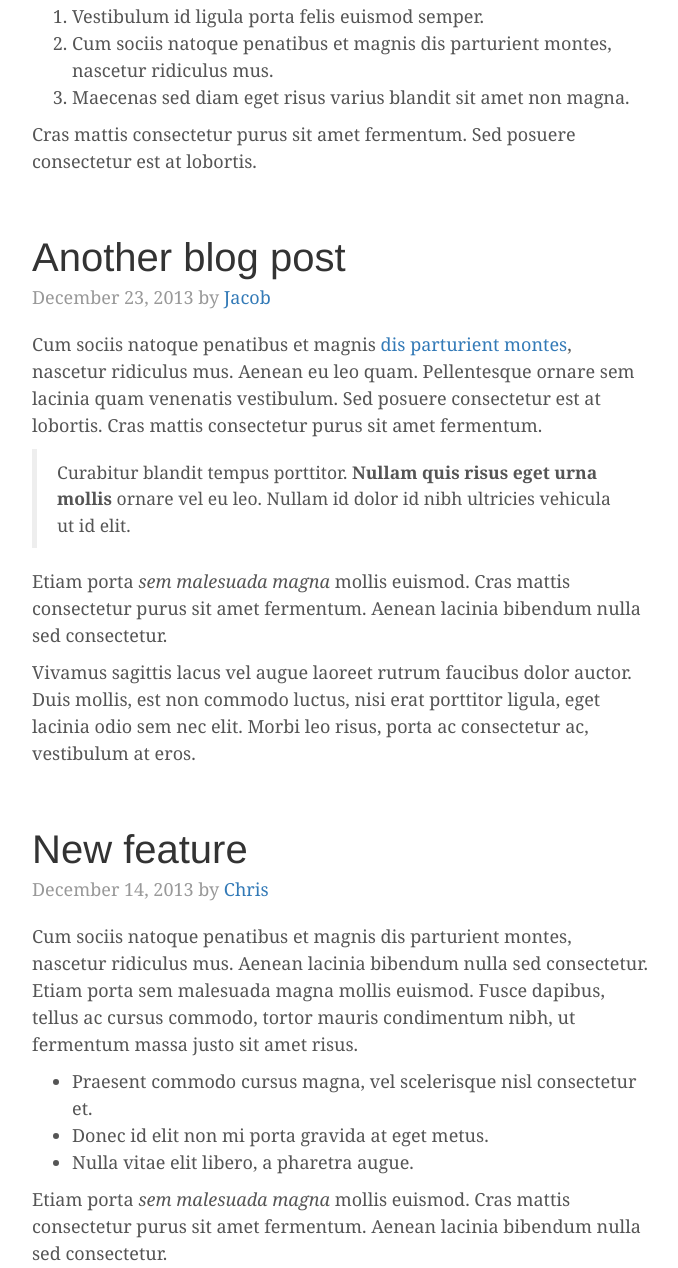
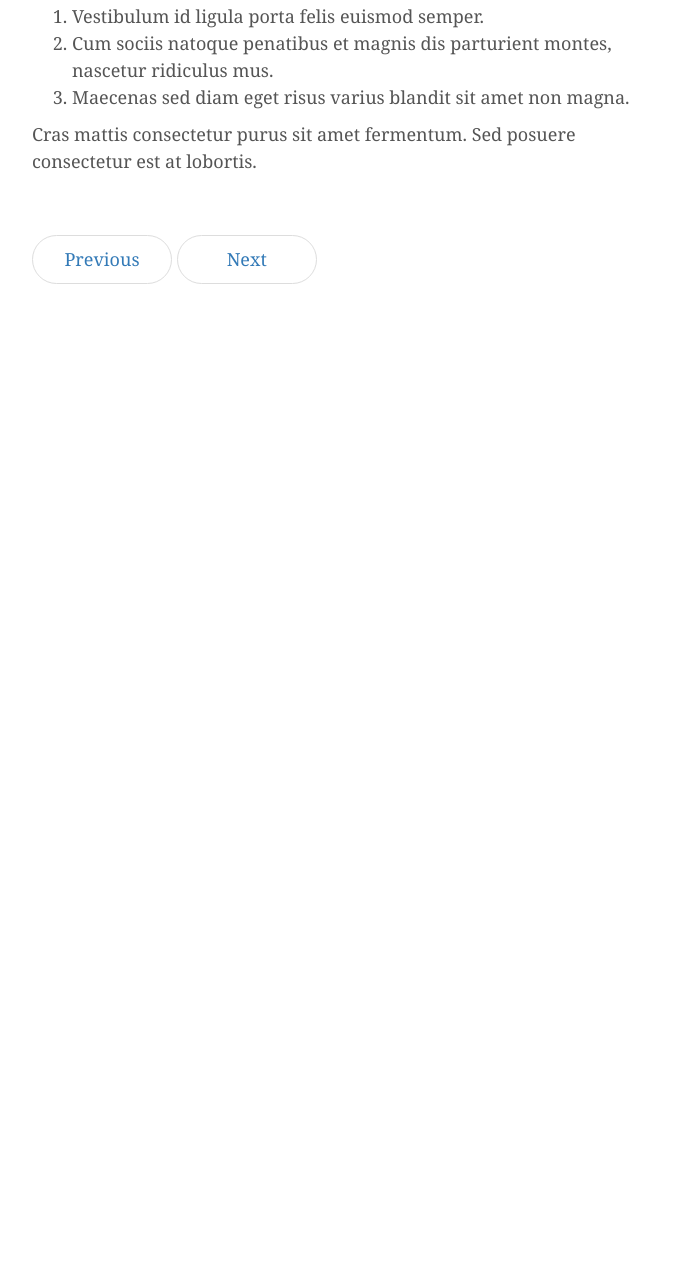
Before and after one commit to shieldscr/shieldscrApp, a website: page app/index.html at #/view1 in a window 1280 px wide. Shown: the part 1532-2800 px from the top of the page, without its empty margins (138-816 px from the left). After the commit the page ends 1876 px from the top, so only its background shows below. Drawn offline with nearby package versions, Linux system fonts and the light colour scheme.

Commit message:
Updated some front end

```diff
--- a/app/view1/view1.html
+++ b/app/view1/view1.html
@@ -1,7 +1,7 @@
 <div class="container">
 	<div class="blog-header">
-		<h1 class="blog-title">The Bootstrap Blog</h1>
-		<p class="lead blog-description">The official example template of creating a blog with Bootstrap.</p>
+		<h1 class="blog-title">Cory Shields</h1>
+		<p class="lead blog-description">Let's talk craftsmanship.</p>
 	</div>
 	<div class="row">
         <div class="col-sm-8 blog-main">
@@ -39,32 +39,6 @@
             <p>Cras mattis consectetur purus sit amet fermentum. Sed posuere consectetur est at lobortis.</p>
           </div><!-- /.blog-post -->
 
-          <div class="blog-post">
-            <h2 class="blog-post-title">Another blog post</h2>
-            <p class="blog-post-meta">December 23, 2013 by <a href="#">Jacob</a></p>
-
-            <p>Cum sociis natoque penatibus et magnis <a href="#">dis parturient montes</a>, nascetur ridiculus mus. Aenean eu leo quam. Pellentesque ornare sem lacinia quam venenatis vestibulum. Sed posuere consectetur est at lobortis. Cras mattis consectetur purus sit amet fermentum.</p>
-            <blockquote>
-              <p>Curabitur blandit tempus porttitor. <strong>Nullam quis risus eget urna mollis</strong> ornare vel eu leo. Nullam id dolor id nibh ultricies vehicula ut id elit.</p>
-            </blockquote>
-            <p>Etiam porta <em>sem malesuada magna</em> mollis euismod. Cras mattis consectetur purus sit amet fermentum. Aenean lacinia bibendum nulla sed consectetur.</p>
-            <p>Vivamus sagittis lacus vel augue laoreet rutrum faucibus dolor auctor. Duis mollis, est non commodo luctus, nisi erat porttitor ligula, eget lacinia odio sem nec elit. Morbi leo risus, porta ac consectetur ac, vestibulum at eros.</p>
-          </div><!-- /.blog-post -->
-
-          <div class="blog-post">
-            <h2 class="blog-post-title">New feature</h2>
-            <p class="blog-post-meta">December 14, 2013 by <a href="#">Chris</a></p>
-
-            <p>Cum sociis natoque penatibus et magnis dis parturient montes, nascetur ridiculus mus. Aenean lacinia bibendum nulla sed consectetur. Etiam porta sem malesuada magna mollis euismod. Fusce dapibus, tellus ac cursus commodo, tortor mauris condimentum nibh, ut fermentum massa justo sit amet risus.</p>
-            <ul>
-              <li>Praesent commodo cursus magna, vel scelerisque nisl consectetur et.</li>
-              <li>Donec id elit non mi porta gravida at eget metus.</li>
-              <li>Nulla vitae elit libero, a pharetra augue.</li>
-            </ul>
-            <p>Etiam porta <em>sem malesuada magna</em> mollis euismod. Cras mattis consectetur purus sit amet fermentum. Aenean lacinia bibendum nulla sed consectetur.</p>
-            <p>Donec ullamcorper nulla non metus auctor fringilla. Nulla vitae elit libero, a pharetra augue.</p>
-          </div><!-- /.blog-post -->
-
           <nav>
             <ul class="pager">
               <li><a href="#">Previous</a></li>
@@ -76,8 +50,11 @@
 
         <div class="col-sm-3 col-sm-offset-1 blog-sidebar">
           <div class="sidebar-module sidebar-module-inset">
-            <h4>About</h4>
-            <p>Etiam porta <em>sem malesuada magna</em> mollis euismod. Cras mattis consectetur purus sit amet fermentum. Aenean lacinia bibendum nulla sed consectetur.</p>
+            <h4>Contact Me</h4>
+						<div><a href="mailto:cory.r.shields@gmail.com?Subject=shieldsCrApp" target="_blank">Gmail</a></div>
+						<div><a href="https://www.linkedin.com/in/shieldscr" target="_blank">Linkedin</a></div>
+						<div><a href="https://github.com/shieldscr" target="_blank">Github</a></div>
+						<div><a href="https://twitter.com/shieldscr" target="_blank">@shieldscr</a></div>
           </div>
           <div class="sidebar-module">
             <h4>Archives</h4>
```
